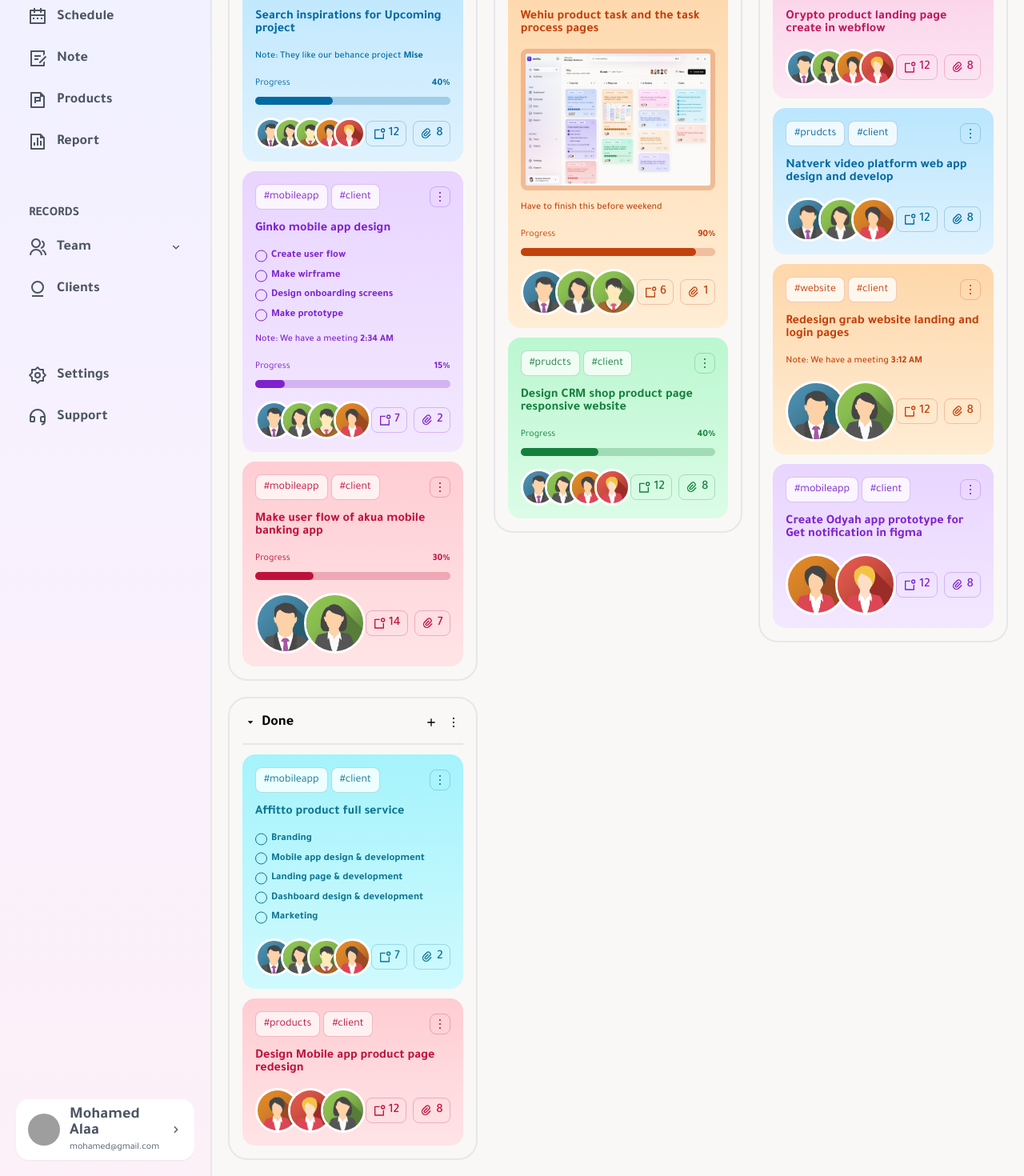
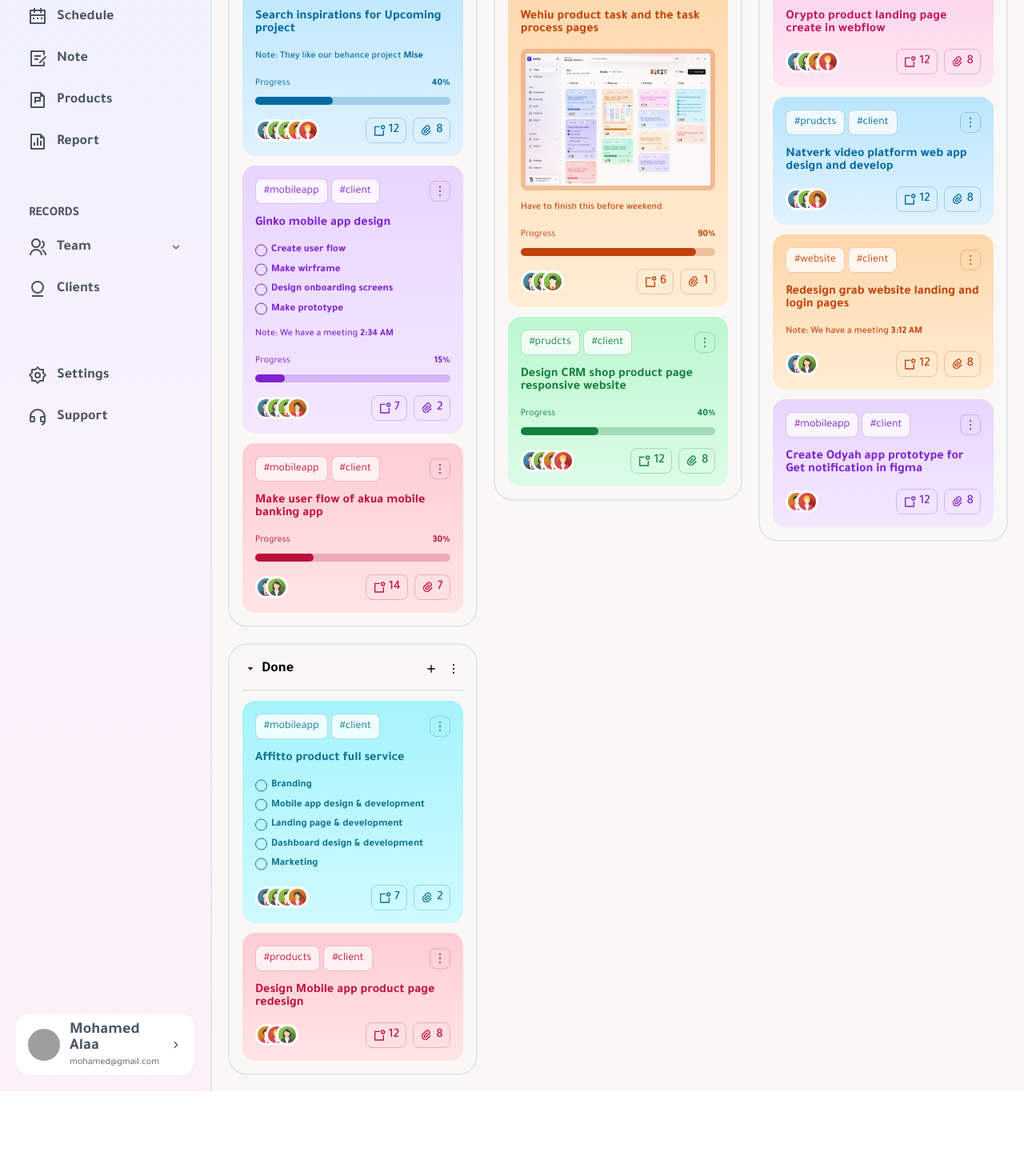
Before and after one commit to mohamedalaa1150/weihuReact, a React (Create React App) app: page / in a window 1280 px wide. Shown: the part 341-1811 px from the top of the page at 80% size. After the commit the page ends 1705 px from the top, so only its background shows below. Built offline with nearby package versions, Linux system fonts and the light colour scheme; grey boxes are pictures that could not be loaded.

Commit message:
second edit

```diff
--- a/package.json
+++ b/package.json
@@ -1,6 +1,7 @@
 {
   "name": "weihu",
   "version": "0.1.0",
+  "homepage": "https://mohamedalaa1150.github.io/weihureact",
   "private": true,
   "dependencies": {
     "@fortawesome/react-fontawesome": "^0.2.0",
@@ -8,6 +9,7 @@
     "@testing-library/react": "^13.4.0",
     "@testing-library/user-event": "^13.5.0",
     "date-fns": "^2.30.0",
+    "gh-pages": "^5.0.0",
     "react": "^18.2.0",
     "react-dom": "^18.2.0",
     "react-icons": "^4.10.1",
@@ -19,7 +21,9 @@
     "start": "react-scripts start",
     "build": "react-scripts build",
     "test": "react-scripts test",
-    "eject": "react-scripts eject"
+    "eject": "react-scripts eject",
+    "predeploy": "npm run build",
+    "deploy": "gh-pages -d build"
   },
   "eslintConfig": {
     "extends": [
--- a/public/index.html
+++ b/public/index.html
@@ -9,6 +9,8 @@
       content="Web site created using create-react-app" />
     <link rel="stylesheet" href="fontawesome/css/all.min.css">
     <title>React App</title>
+    <link rel="icon" type="image/svg+xml"
+      href="./favicon.svg" />
   </head>
   <body>
     <noscript>You need to enable JavaScript to run this app.</noscript>
--- a/src/components/Pages/Tasks/Sections/Done.js
+++ b/src/components/Pages/Tasks/Sections/Done.js
@@ -1,10 +1,13 @@
-import { RiMore2Line } from "react-icons/ri";
+import {
+  RiAttachment2,
+  RiMore2Line,
+  RiNotificationBadgeLine,
+} from "react-icons/ri";
 
 import { team1, team2, team3, team4, team5 } from "../components/Images";
 import HeadBody from "../components/HeadBody";
-import TeamItem from "../components/TeamItem";
+import { TeamItemSmall } from "../components/TeamItem";
 import { useState } from "react";
-import ButtonsCard from "../components/ButtonsCard";
 
 export default function Done() {
   const [isOpen, setIsOpen] = useState(true);
@@ -50,12 +53,25 @@ export default function Done() {
             </ul>
             <div className="mt-4 flex items-center justify-between">
               <ul className="flex ml-[15px]">
-                <TeamItem img={team1} size="7" />
-                <TeamItem img={team2} size="7" />
-                <TeamItem img={team3} size="7" />
-                <TeamItem img={team4} size="7" />
+                <TeamItemSmall img={team1} />
+                <TeamItemSmall img={team2} />
+                <TeamItemSmall img={team3} />
+                <TeamItemSmall img={team4} />
               </ul>
-              <ButtonsCard color="cyan" notiNum="7" attachNum="2" />
+              <div className="font-medium flex items-center justify-between gap-2">
+                <div className="flex items-center justify-between gap-1 py-[3px] px-[8px] rounded-lg border-[1px] border-cyan-700/25 cursor-pointer hover:bg-cyan-200 duration-300">
+                  <span>
+                    <RiNotificationBadgeLine />
+                  </span>
+                  <span>7</span>
+                </div>
+                <div className="flex items-center justify-between gap-1 py-[3px] px-[8px] rounded-lg border-[1px] border-cyan-700/25 cursor-pointer hover:bg-cyan-200 duration-300">
+                  <span>
+                    <RiAttachment2 />
+                  </span>
+                  <span>2</span>
+                </div>
+              </div>
             </div>
           </div>
         </div>
@@ -82,11 +98,24 @@ export default function Done() {
             </h3>
             <div className="mt-4 flex items-center justify-between">
               <ul className="flex ml-[15px]">
-                <TeamItem img={team4} size="7" />
-                <TeamItem img={team5} size="7" />
-                <TeamItem img={team2} size="7" />
+                <TeamItemSmall img={team4} />
+                <TeamItemSmall img={team5} />
+                <TeamItemSmall img={team2} />
               </ul>
-              <ButtonsCard color="rose" notiNum="12" attachNum="8" />
+              <div className="font-medium flex items-center justify-between gap-2">
+                <div className="flex items-center justify-between gap-1 py-[3px] px-[8px] rounded-lg border-[1px] border-rose-700/25 cursor-pointer hover:bg-rose-200 duration-300">
+                  <span>
+                    <RiNotificationBadgeLine />
+                  </span>
+                  <span>12</span>
+                </div>
+                <div className="flex items-center justify-between gap-1 py-[3px] px-[8px] rounded-lg border-[1px] border-rose-700/25 cursor-pointer hover:bg-rose-200 duration-300">
+                  <span>
+                    <RiAttachment2 />
+                  </span>
+                  <span>8</span>
+                </div>
+              </div>
             </div>
           </div>
         </div>
--- a/src/components/Pages/Tasks/Sections/InProgress.js
+++ b/src/components/Pages/Tasks/Sections/InProgress.js
@@ -1,10 +1,13 @@
-import { RiMore2Line } from "react-icons/ri";
+import {
+  RiAttachment2,
+  RiMore2Line,
+  RiNotificationBadgeLine,
+} from "react-icons/ri";
 import { team1, team2, team3, team4, team5, page } from "../components/Images";
 
 import HeadBody from "../components/HeadBody";
-import TeamItem from "../components/TeamItem";
+import { TeamItemSmall } from "../components/TeamItem";
 import { useState } from "react";
-import ButtonsCard from "../components/ButtonsCard";
 
 export default function InProgress() {
   const [isOpen, setIsOpen] = useState(true);
@@ -66,11 +69,24 @@ export default function InProgress() {
             </div>
             <div className="mt-4 flex items-center justify-between">
               <ul className="flex ml-[15px]">
-                <TeamItem img={team1} size="7" />
-                <TeamItem img={team2} size="7" />
-                <TeamItem img={team3} size="7" />
+                <TeamItemSmall img={team1} />
+                <TeamItemSmall img={team2} />
+                <TeamItemSmall img={team3} />
               </ul>
-              <ButtonsCard color="orange" notiNum="6" attachNum="1" />
+              <div className="font-medium flex items-center justify-between gap-2">
+                <div className="flex items-center justify-between gap-1 py-[3px] px-[8px] rounded-lg border-[1px] border-orange-700/25 cursor-pointer hover:bg-orange-200 duration-300">
+                  <span>
+                    <RiNotificationBadgeLine />
+                  </span>
+                  <span>6</span>
+                </div>
+                <div className="flex items-center justify-between gap-1 py-[3px] px-[8px] rounded-lg border-[1px] border-orange-700/25 cursor-pointer hover:bg-orange-200 duration-300">
+                  <span>
+                    <RiAttachment2 />
+                  </span>
+                  <span>1</span>
+                </div>
+              </div>
             </div>
           </div>
         </div>
@@ -107,12 +123,25 @@ export default function InProgress() {
             </div>
             <div className="mt-4 flex items-center justify-between">
               <ul className="flex ml-[15px]">
-                <TeamItem img={team1} size="7" />
-                <TeamItem img={team2} size="7" />
-                <TeamItem img={team4} size="7" />
-                <TeamItem img={team5} size="7" />
+                <TeamItemSmall img={team1} />
+                <TeamItemSmall img={team2} />
+                <TeamItemSmall img={team4} />
+                <TeamItemSmall img={team5} />
               </ul>
-              <ButtonsCard color="green" notiNum="12" attachNum="8" />
+              <div className="font-medium flex items-center justify-between gap-2">
+                <div className="flex items-center justify-between gap-1 py-[3px] px-[8px] rounded-lg border-[1px] border-green-700/25 cursor-pointer hover:bg-green-200 duration-300">
+                  <span>
+                    <RiNotificationBadgeLine />
+                  </span>
+                  <span>12</span>
+                </div>
+                <div className="flex items-center justify-between gap-1 py-[3px] px-[8px] rounded-lg border-[1px] border-green-700/25 cursor-pointer hover:bg-green-200 duration-300">
+                  <span>
+                    <RiAttachment2 />
+                  </span>
+                  <span>8</span>
+                </div>
+              </div>
             </div>
           </div>
         </div>
--- a/src/components/Pages/Tasks/Sections/InReview.js
+++ b/src/components/Pages/Tasks/Sections/InReview.js
@@ -1,10 +1,13 @@
-import { RiMore2Line } from "react-icons/ri";
+import {
+  RiAttachment2,
+  RiMore2Line,
+  RiNotificationBadgeLine,
+} from "react-icons/ri";
 import { team1, team2, team4, team5 } from "../components/Images";
 
 import HeadBody from "../components/HeadBody";
-import TeamItem from "../components/TeamItem";
+import { TeamItemSmall } from "../components/TeamItem";
 import { useState } from "react";
-import ButtonsCard from "../components/ButtonsCard";
 
 export default function InReview() {
   const [isOpen, setIsOpen] = useState(true);
@@ -43,12 +46,25 @@ export default function InReview() {
             </h3>
             <div className="mt-4 flex items-center justify-between">
               <ul className="flex ml-[15px]">
-                <TeamItem img={team1} size="7" />
-                <TeamItem img={team2} size="7" />
-                <TeamItem img={team4} size="7" />
-                <TeamItem img={team5} size="7" />
+                <TeamItemSmall img={team1} />
+                <TeamItemSmall img={team2} />
+                <TeamItemSmall img={team4} />
+                <TeamItemSmall img={team5} />
               </ul>
-              <ButtonsCard color="pink" notiNum="12" attachNum="8" />
+              <div className="font-medium flex items-center justify-between gap-2">
+                <div className="flex items-center justify-between gap-1 py-[3px] px-[8px] rounded-lg border-[1px] border-pink-700/25 cursor-pointer hover:bg-pink-200 duration-300">
+                  <span>
+                    <RiNotificationBadgeLine />
+                  </span>
+                  <span>12</span>
+                </div>
+                <div className="flex items-center justify-between gap-1 py-[3px] px-[8px] rounded-lg border-[1px] border-pink-700/25 cursor-pointer hover:bg-pink-200 duration-300">
+                  <span>
+                    <RiAttachment2 />
+                  </span>
+                  <span>8</span>
+                </div>
+              </div>
             </div>
           </div>
         </div>
@@ -75,11 +91,24 @@ export default function InReview() {
             </h3>
             <div className="mt-4 flex items-center justify-between">
               <ul className="flex ml-[15px]">
-                <TeamItem img={team1} size="7" />
-                <TeamItem img={team2} size="7" />
-                <TeamItem img={team4} size="7" />
+                <TeamItemSmall img={team1} />
+                <TeamItemSmall img={team2} />
+                <TeamItemSmall img={team4} />
               </ul>
-              <ButtonsCard color="sky" notiNum="12" attachNum="8" />
+              <div className="font-medium flex items-center justify-between gap-2">
+                <div className="flex items-center justify-between gap-1 py-[3px] px-[8px] rounded-lg border-[1px] border-sky-700/25 cursor-pointer hover:bg-sky-200 duration-300">
+                  <span>
+                    <RiNotificationBadgeLine />
+                  </span>
+                  <span>12</span>
+                </div>
+                <div className="flex items-center justify-between gap-1 py-[3px] px-[8px] rounded-lg border-[1px] border-sky-700/25 cursor-pointer hover:bg-sky-200 duration-300">
+                  <span>
+                    <RiAttachment2 />
+                  </span>
+                  <span>8</span>
+                </div>
+              </div>
             </div>
           </div>
         </div>
@@ -109,10 +138,23 @@ export default function InReview() {
             </p>
             <div className="mt-4 flex items-center justify-between">
               <ul className="flex ml-[15px]">
-                <TeamItem img={team1} size="7" />
-                <TeamItem img={team2} size="7" />
+                <TeamItemSmall img={team1} />
+                <TeamItemSmall img={team2} />
               </ul>
-              <ButtonsCard color="orange" notiNum="12" attachNum="8" />
+              <div className="font-medium flex items-center justify-between gap-2">
+                <div className="flex items-center justify-between gap-1 py-[3px] px-[8px] rounded-lg border-[1px] border-orange-700/25 cursor-pointer hover:bg-orange-200 duration-300">
+                  <span>
+                    <RiNotificationBadgeLine />
+                  </span>
+                  <span>12</span>
+                </div>
+                <div className="flex items-center justify-between gap-1 py-[3px] px-[8px] rounded-lg border-[1px] border-orange-700/25 cursor-pointer hover:bg-orange-200 duration-300">
+                  <span>
+                    <RiAttachment2 />
+                  </span>
+                  <span>8</span>
+                </div>
+              </div>
             </div>
           </div>
         </div>
@@ -139,10 +181,23 @@ export default function InReview() {
             </h3>
             <div className="mt-4 flex items-center justify-between">
               <ul className="flex ml-[15px]">
-                <TeamItem img={team4} size="7" />
-                <TeamItem img={team5} size="7" />
+                <TeamItemSmall img={team4} />
+                <TeamItemSmall img={team5} />
               </ul>
-              <ButtonsCard color="purple" notiNum="12" attachNum="8" />
+              <div className="font-medium flex items-center justify-between gap-2">
+                <div className="flex items-center justify-between gap-1 py-[3px] px-[8px] rounded-lg border-[1px] border-purple-700/25 cursor-pointer hover:bg-purple-200 duration-300">
+                  <span>
+                    <RiNotificationBadgeLine />
+                  </span>
+                  <span>12</span>
+                </div>
+                <div className="flex items-center justify-between gap-1 py-[3px] px-[8px] rounded-lg border-[1px] border-purple-700/25 cursor-pointer hover:bg-purple-200 duration-300">
+                  <span>
+                    <RiAttachment2 />
+                  </span>
+                  <span>8</span>
+                </div>
+              </div>
             </div>
           </div>
         </div>
--- a/src/components/Pages/Tasks/Sections/TodoList.js
+++ b/src/components/Pages/Tasks/Sections/TodoList.js
@@ -1,10 +1,13 @@
-import { RiMore2Line } from "react-icons/ri";
+import {
+  RiAttachment2,
+  RiMore2Line,
+  RiNotificationBadgeLine,
+} from "react-icons/ri";
 
 import { team1, team2, team3, team4, team5 } from "../components/Images";
 
 import HeadBody from "../components/HeadBody";
-import TeamItem from "../components/TeamItem";
-import ButtonsCard from "../components/ButtonsCard";
+import { TeamItemSmall } from "../components/TeamItem";
 import { useState } from "react";
 
 export default function TodoList() {
@@ -57,13 +60,26 @@ export default function TodoList() {
             </div>
             <div className="mt-4 flex items-center justify-between ">
               <ul className="flex ml-[15px]">
-                <TeamItem img={team1} size="7" />
-                <TeamItem img={team2} size="7" />
-                <TeamItem img={team3} size="7" />
-                <TeamItem img={team4} size="7" />
-                <TeamItem img={team5} size="7" />
+                <TeamItemSmall img={team1} />
+                <TeamItemSmall img={team2} />
+                <TeamItemSmall img={team3} />
+                <TeamItemSmall img={team4} />
+                <TeamItemSmall img={team5} />
               </ul>
-              <ButtonsCard color="sky" notiNum="12" attachNum="8" />
+              <div className="font-medium flex items-center justify-between gap-2">
+                <div className="flex items-center justify-between gap-1 py-[3px] px-[8px] rounded-lg border-[1px] border-sky-700/25 cursor-pointer hover:bg-sky-200 duration-300">
+                  <span>
+                    <RiNotificationBadgeLine />
+                  </span>
+                  <span>12</span>
+                </div>
+                <div className="flex items-center justify-between gap-1 py-[3px] px-[8px] rounded-lg border-[1px] border-sky-700/25 cursor-pointer hover:bg-sky-200 duration-300">
+                  <span>
+                    <RiAttachment2 />
+                  </span>
+                  <span>8</span>
+                </div>
+              </div>
             </div>
           </div>
         </div>
@@ -110,12 +126,25 @@ export default function TodoList() {
             </div>
             <div className="mt-4 flex items-center justify-between">
               <ul className="flex ml-[15px]">
-                <TeamItem img={team1} size="7" />
-                <TeamItem img={team2} size="7" />
-                <TeamItem img={team3} size="7" />
-                <TeamItem img={team4} size="7" />
+                <TeamItemSmall img={team1} />
+                <TeamItemSmall img={team2} />
+                <TeamItemSmall img={team3} />
+                <TeamItemSmall img={team4} />
               </ul>
-              <ButtonsCard color="purple" notiNum="7" attachNum="2" />
+              <div className="font-medium flex items-center justify-between gap-2">
+                <div className="flex items-center justify-between gap-1 py-[3px] px-[8px] rounded-lg border-[1px] border-purple-700/25 cursor-pointer hover:bg-purple-200 duration-300">
+                  <span>
+                    <RiNotificationBadgeLine />
+                  </span>
+                  <span>7</span>
+                </div>
+                <div className="flex items-center justify-between gap-1 py-[3px] px-[8px] rounded-lg border-[1px] border-purple-700/25 cursor-pointer hover:bg-purple-200 duration-300">
+                  <span>
+                    <RiAttachment2 />
+                  </span>
+                  <span>2</span>
+                </div>
+              </div>
             </div>
           </div>
         </div>
@@ -153,10 +182,23 @@ export default function TodoList() {
             </div>
             <div className="mt-4 flex items-center justify-between">
               <ul className="flex ml-[15px]">
-                <TeamItem img={team1} size="7" />
-                <TeamItem img={team2} size="7" />
+                <TeamItemSmall img={team1} />
+                <TeamItemSmall img={team2} />
               </ul>
-              <ButtonsCard color="rose" notiNum="14" attachNum="7" />
+              <div className="font-medium flex items-center justify-between gap-2">
+                <div className="flex items-center justify-between gap-1 py-[3px] px-[8px] rounded-lg border-[1px] border-rose-700/25 cursor-pointer hover:bg-rose-200 duration-300">
+                  <span>
+                    <RiNotificationBadgeLine />
+                  </span>
+                  <span>14</span>
+                </div>
+                <div className="flex items-center justify-between gap-1 py-[3px] px-[8px] rounded-lg border-[1px] border-rose-700/25 cursor-pointer hover:bg-rose-200 duration-300">
+                  <span>
+                    <RiAttachment2 />
+                  </span>
+                  <span>7</span>
+                </div>
+              </div>
             </div>
           </div>
         </div>
--- a/src/components/Pages/Tasks/components/ButtonsCard.js
+++ b/src/components/Pages/Tasks/components/ButtonsCard.js
@@ -3,17 +3,13 @@ import { RiAttachment2, RiNotificationBadgeLine } from "react-icons/ri";
 export default function ButtonsCard({ color, notiNum, attachNum }) {
   return (
     <div className="font-medium flex items-center justify-between gap-2">
-      <div
-        className={`flex items-center justify-between gap-1 py-[3px] px-[8px] rounded-lg border-[1px] border-${color}-700/25 cursor-pointer hover:bg-${color}-200 duration-300`}
-      >
+      <div className="flex items-center justify-between gap-1 py-[3px] px-[8px] rounded-lg border-[1px] border-{color}-700/25 cursor-pointer hover:bg-{color}-200 duration-300">
         <span>
           <RiNotificationBadgeLine />
         </span>
         <span>{notiNum}</span>
       </div>
-      <div
-        className={`flex items-center justify-between gap-1 py-[3px] px-[8px] rounded-lg border-[1px] border-${color}-700/25 cursor-pointer hover:bg-${color}-200 duration-300`}
-      >
+      <div className="flex items-center justify-between gap-1 py-[3px] px-[8px] rounded-lg border-[1px] border-{color}-700/25 cursor-pointer hover:bg-{color}-200 duration-300">
         <span>
           <RiAttachment2 />
         </span>
--- a/src/components/Pages/Tasks/components/TeamItem.js
+++ b/src/components/Pages/Tasks/components/TeamItem.js
@@ -1,11 +1,23 @@
-export default function TeamItem({ img, size }) {
+export default function TeamItem({ img }) {
   return (
     <li className="ml-[-15px]">
       <img
-        className={`w-${size} rounded-full border-[3px] border-white`}
+        className={`w-10 rounded-full border-[3px] border-white`}
         src={img}
         alt="-"
       />
     </li>
   );
 }
+
+export function TeamItemSmall({ img }) {
+  return (
+    <li className="ml-[-15px]">
+      <img
+        className={`w-7 rounded-full border-[3px] border-white`}
+        src={img}
+        alt="-"
+      />
+    </li>
+  );
+}
```
Also changed, not shown: src/components/Pages/Tasks/Sections/Head.js (+5 -5 lines), public/favicon.svg (added), 1 other file (tests, documents, lock files or other folders).
